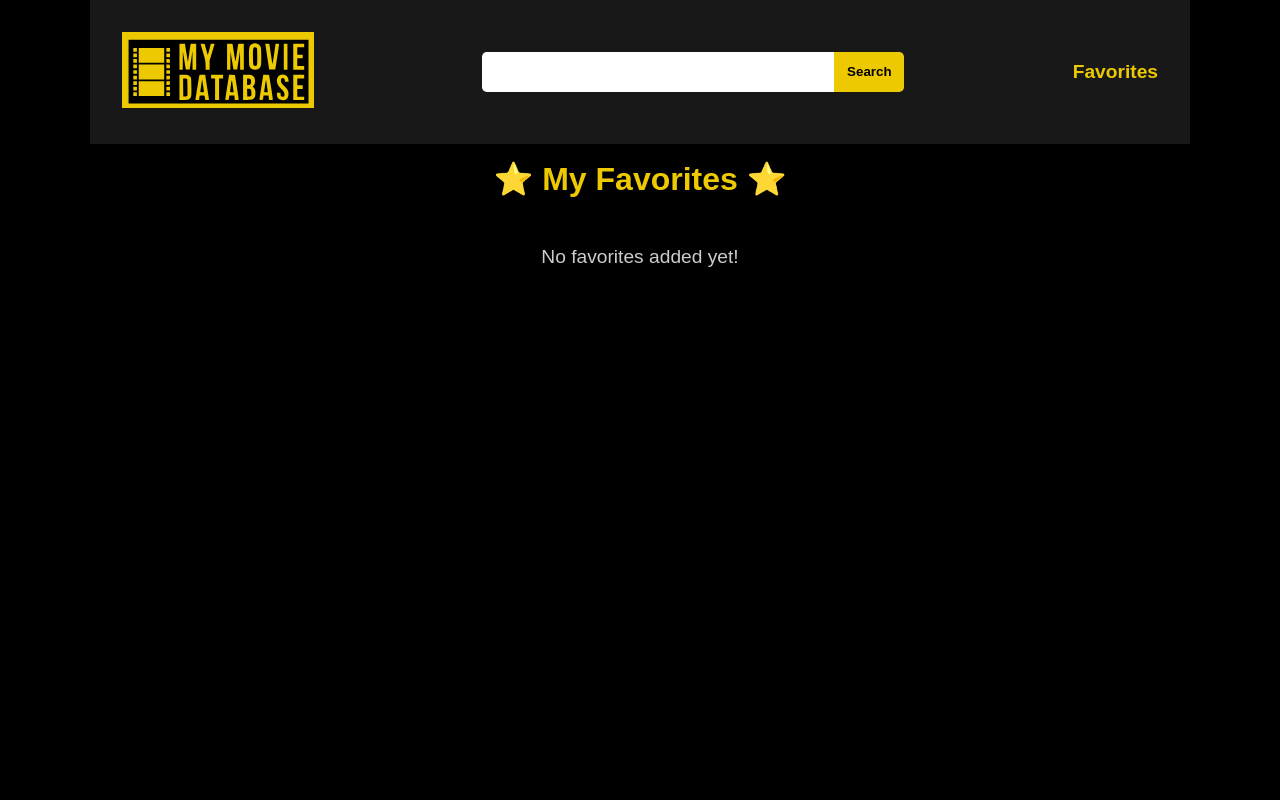
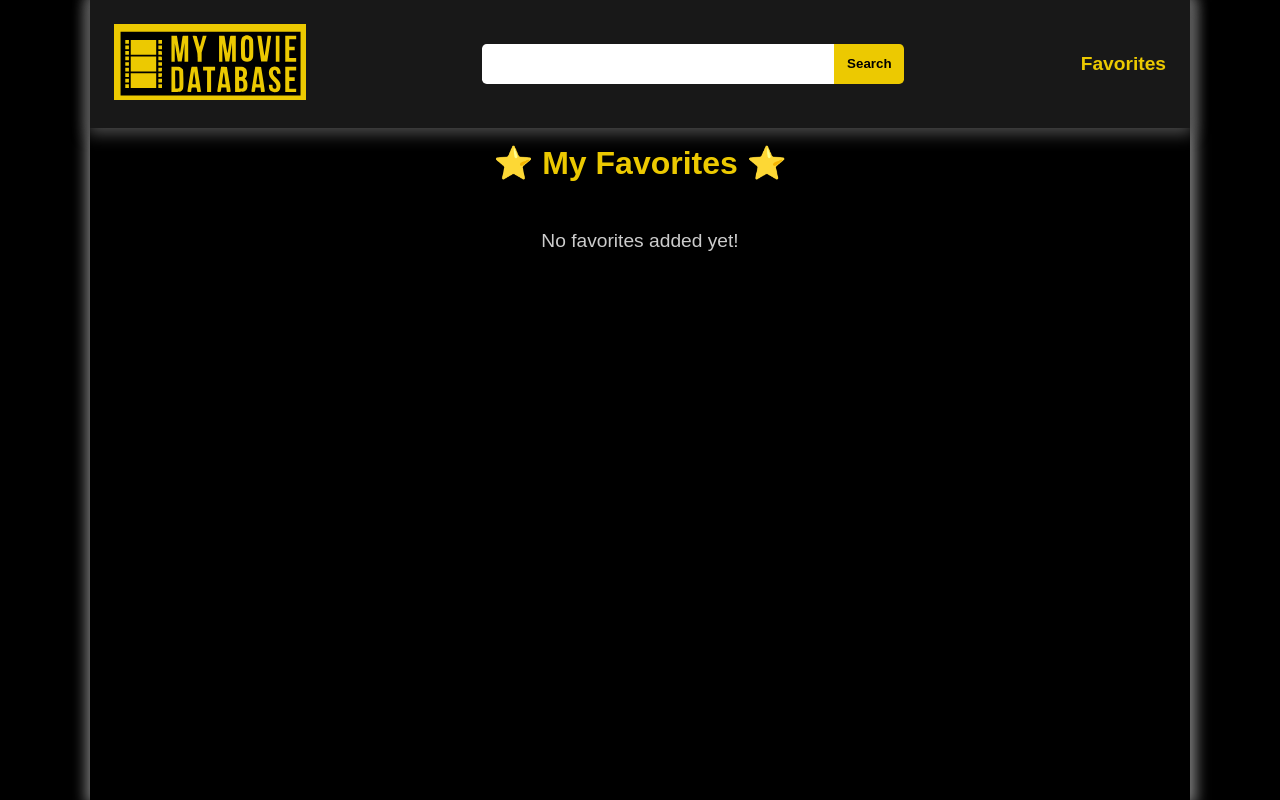
Before and after one commit to Welene/happy-zebras-react, a React (Vite) app: page /favorite in a window 1280 px wide. Built offline with nearby package versions, Linux system fonts and the light colour scheme.

Commit message:
Added box-shadow to .page // adjusted padding in header + added shadow bottom

```diff
--- a/src/components/Carousel/Carousel.jsx
+++ b/src/components/Carousel/Carousel.jsx
@@ -21,11 +21,19 @@ function Carousel() {
 	const [activeTrailer, setActiveTrailer] = useState(0);
 
 	const nextTrailer = () => {
-		setActiveTrailer((prev) => (prev + 1) % movies.length);
+		setActiveTrailer((prev) => {
+			const newIndex = (prev + 1) % movies.length;
+			console.log('Tidligere indeks:', prev, 'Ny indeks:', newIndex);
+			return newIndex;
+		});
 	};
 
 	const prevTrailer = () => {
-		setActiveTrailer((prev) => (prev - 1 + movies.length) % movies.length);
+		setActiveTrailer((prev) => {
+			const newIndex = (prev - 1 + movies.length) % movies.length;
+			console.log('Tidligere indeks:', prev, 'Ny indeks:', newIndex);
+			return newIndex;
+		});
 	};
 
 	return (
--- a/src/components/Header/Header.css
+++ b/src/components/Header/Header.css
@@ -3,8 +3,9 @@
 	flex-direction: row;
 	justify-content: space-between;
 	align-items: center;
-	padding: 2rem;
+	padding: 1.5rem;
 	background-color: var(--dark-grey-bg);
+	box-shadow: 0px 4px 15px 2px rgb(75, 75, 75);
 }
 
 .header-section__logo {
--- a/src/components/MovieList/movieList.css
+++ b/src/components/MovieList/movieList.css
@@ -7,7 +7,7 @@
 	padding: 0;
 	margin: 0;
 	list-style: none;
-	margin-bottom: 2rem;
+	/* margin-bottom: 2rem; */
 }
 
 .list-section__header {
--- a/src/index.css
+++ b/src/index.css
@@ -32,6 +32,7 @@ body {
 .page {
 	min-height: 100vh;
 	background-color: var(--black-bg);
+	box-shadow: 1px 0px 13px 5px rgb(126, 126, 126);
 }
 .d-none {
 	display: none;
```
